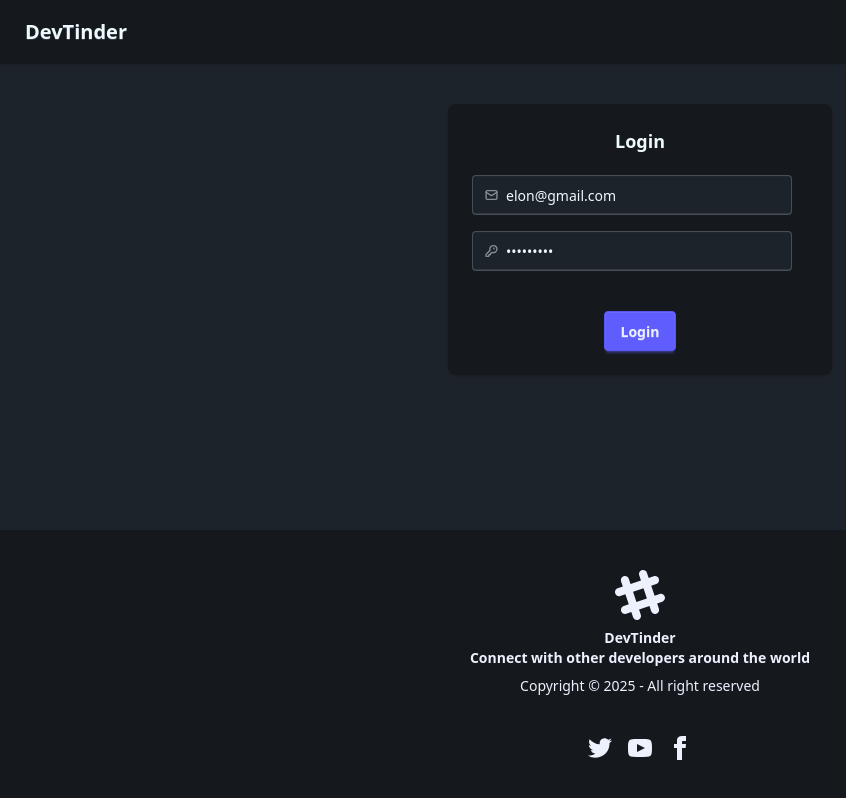
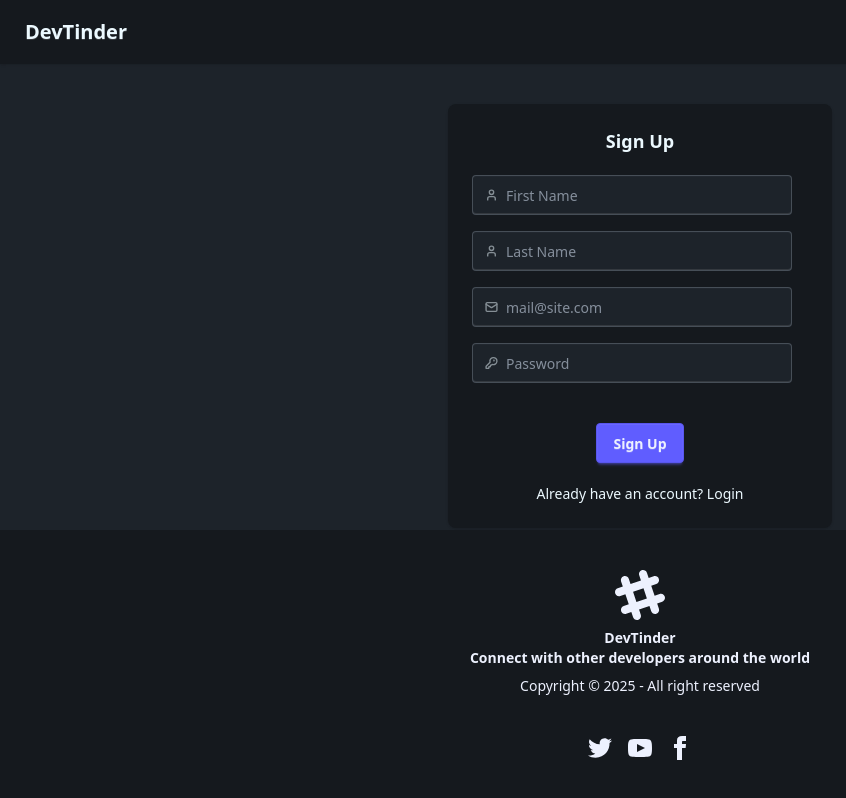
Before and after one commit to goelAdarsh/devTinder-fe, a React (Vite) app: page /login in a window 1280 px wide. Shown: the whole page, without its empty margins (0-846 px from the left). Built offline with nearby package versions, Linux system fonts and the light colour scheme; no server answers.

Commit message:
feat: implemented signup functionality

```diff
--- a/src/components/Login.tsx
+++ b/src/components/Login.tsx
@@ -9,9 +9,13 @@ const Login = () => {
   const dispatch = useDispatch();
   const navigate = useNavigate();
 
-  const [emailId, setEmailId] = useState("elon@gmail.com");
-  const [password, setPassword] = useState("Skysins1@");
-
+  const [formType, setFormType] = useState<"signup" | "login">("signup");
+  const [formData, setFormData] = useState({
+    firstName: "",
+    lastName: "",
+    emailId: "",
+    password: "",
+  });
   const [error, setError] = useState("");
 
   const handleLogin = async () => {
@@ -19,8 +23,8 @@ const Login = () => {
       const response = await axios.post(
         `${BASE_URL}/login`,
         {
-          emailId,
-          password,
+          emailId: formData.emailId,
+          password: formData.password,
         },
         { withCredentials: true }
       );
@@ -31,12 +35,85 @@ const Login = () => {
     }
   };
 
+  const handleSignup = async () => {
+    try {
+      const response = await axios.post(`${BASE_URL}/signup`, formData, {
+        withCredentials: true,
+      });
+      setFormType("login");
+      dispatch(addUserProfile(response.data));
+      navigate("/profile");
+    } catch (error) {}
+  };
+
   return (
     <div className="flex justify-center my-10">
       <div className="card bg-base-300 w-96 shadow-sm">
         <div className="card-body flex flex-col gap-5">
-          <h2 className="card-title justify-center">Login</h2>
+          <h2 className="card-title justify-center">
+            {formType === "login" ? "Login" : "Sign Up"}
+          </h2>
           <div className="flex flex-col gap-4">
+            {formType === "signup" && (
+              <>
+                <label className="input validator">
+                  <svg
+                    className="h-[1em] opacity-50"
+                    xmlns="http://www.w3.org/2000/svg"
+                    viewBox="0 0 24 24"
+                  >
+                    <g
+                      strokeLinejoin="round"
+                      strokeLinecap="round"
+                      strokeWidth="2.5"
+                      fill="none"
+                      stroke="currentColor"
+                    >
+                      <path d="M19 21v-2a4 4 0 0 0-4-4H9a4 4 0 0 0-4 4v2"></path>
+                      <circle cx="12" cy="7" r="4"></circle>
+                    </g>
+                  </svg>
+                  <input
+                    type="text"
+                    required
+                    placeholder="First Name"
+                    pattern="[A-Za-z][A-Za-z0-9\-]*"
+                    value={formData.firstName}
+                    onChange={(e) =>
+                      setFormData({ ...formData, firstName: e.target.value })
+                    }
+                  />
+                </label>
+                <label className="input validator">
+                  <svg
+                    className="h-[1em] opacity-50"
+                    xmlns="http://www.w3.org/2000/svg"
+                    viewBox="0 0 24 24"
+                  >
+                    <g
+                      strokeLinejoin="round"
+                      strokeLinecap="round"
+                      strokeWidth="2.5"
+                      fill="none"
+                      stroke="currentColor"
+                    >
+                      <path d="M19 21v-2a4 4 0 0 0-4-4H9a4 4 0 0 0-4 4v2"></path>
+                      <circle cx="12" cy="7" r="4"></circle>
+                    </g>
+                  </svg>
+                  <input
+                    type="text"
+                    required
+                    placeholder="Last Name"
+                    pattern="[A-Za-z][A-Za-z0-9\-]*"
+                    value={formData.lastName}
+                    onChange={(e) =>
+                      setFormData({ ...formData, lastName: e.target.value })
+                    }
+                  />
+                </label>
+              </>
+            )}
             <label className="input validator">
               <svg
                 className="h-[1em] opacity-50"
@@ -58,13 +135,12 @@ const Login = () => {
                 type="email"
                 placeholder="mail@site.com"
                 required
-                value={emailId}
-                onChange={(e) => setEmailId(e.target.value)}
+                value={formData.emailId}
+                onChange={(e) =>
+                  setFormData({ ...formData, emailId: e.target.value })
+                }
               />
             </label>
-            <div className="validator-hint hidden">
-              Enter valid email address
-            </div>
             <label className="input validator">
               <svg
                 className="h-[1em] opacity-50"
@@ -94,24 +170,32 @@ const Login = () => {
                 minLength={8}
                 pattern="(?=.*\d)(?=.*[a-z])(?=.*[A-Z]).{8,}"
                 title="Must be more than 8 characters, including number, lowercase letter, uppercase letter"
-                value={password}
-                onChange={(e) => setPassword(e.target.value)}
+                value={formData.password}
+                onChange={(e) =>
+                  setFormData({ ...formData, password: e.target.value })
+                }
               />
             </label>
-            <p className="validator-hint hidden">
-              Must be more than 8 characters, including
-              <br />
-              At least one number <br />
-              At least one lowercase letter <br />
-              At least one uppercase letter
-            </p>
           </div>
           <p className="text-red-500">{error}</p>
           <div className="card-actions justify-center">
-            <button className="btn btn-primary" onClick={handleLogin}>
-              Login
+            <button
+              className="btn btn-primary"
+              onClick={formType === "login" ? handleLogin : handleSignup}
+            >
+              {formType === "login" ? "Login" : "Sign Up"}
             </button>
           </div>
+          <p
+            className="text-center cursor-pointer"
+            onClick={() =>
+              setFormType(formType === "login" ? "signup" : "login")
+            }
+          >
+            {formType === "login"
+              ? "Don't have an account? Sign Up"
+              : "Already have an account? Login"}
+          </p>
         </div>
       </div>
     </div>
```
